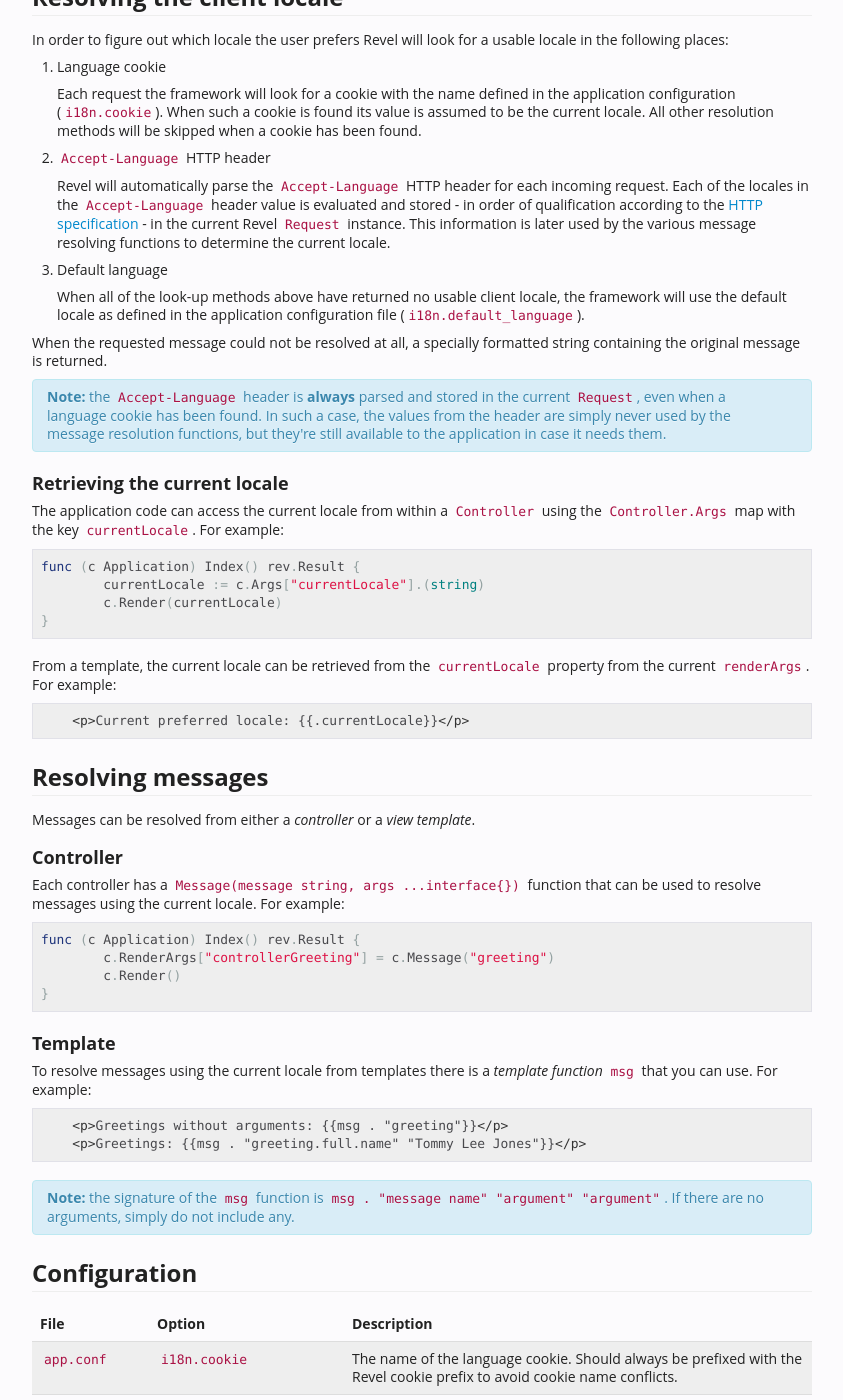
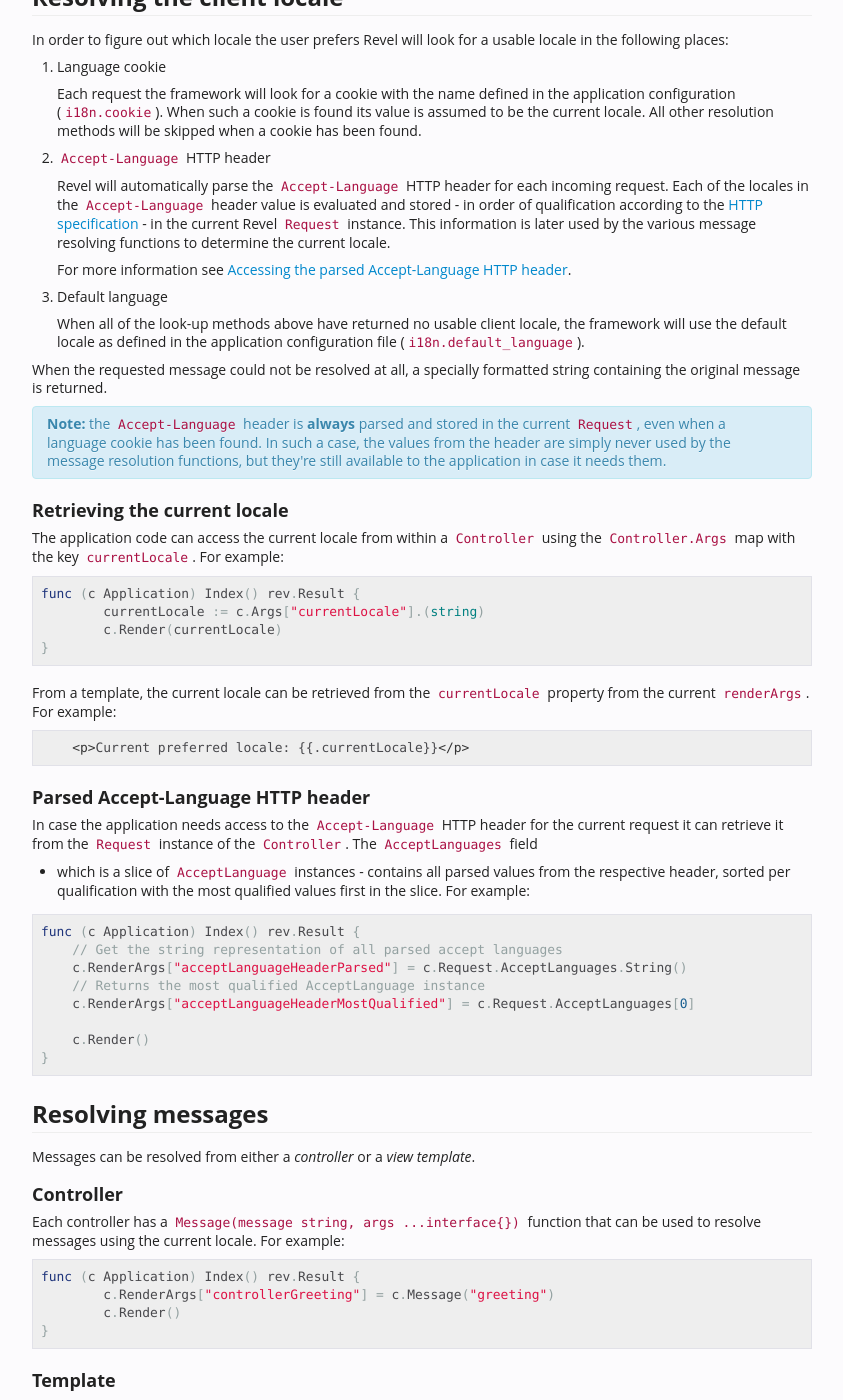
Before and after one commit to revel/revel, a Jekyll site: the page built from manual/i18n-messages.md, in a window 1280 px wide and 1400 px high, scrolled down 2640 px. Shown: the whole window, without its empty margins (298-1141 px from the left). Built offline with Jekyll 4.4.1, drawn with Linux system fonts in a browser that asks for light colours.

Commit message:
Updated i18n manual

```diff
--- a/manual/i18n-messages.md
+++ b/manual/i18n-messages.md
@@ -68,6 +68,7 @@
     greeting.suffix=, welcome to Revel!
 
 ### Sections
+
 A goconfig file is separated into *sections*. The *default section* always exists and contains any messages that are not defined in a specific section. For example:
 
     key=value
@@ -143,6 +144,8 @@
     and stored - in order of qualification according to the [HTTP specification](http://www.w3.org/Protocols/rfc2616/rfc2616-sec14.html#sec14.4) - in the current
     Revel `Request` instance. This information is later used by the various message resolving functions to determine the current locale.
 
+    For more information see [Accessing the parsed Accept-Language HTTP header](parsed_accept_language_http_header).
+
 3. Default language
 
     When all of the look-up methods above have returned no usable client locale, the framework will use the default locale as defined in the application configuration
@@ -167,6 +170,22 @@
 
 <pre class="prettyprint lang-html">
     &#x3c;p&#x3e;Current preferred locale: &#x7b;&#x7b;.currentLocale&#x7d;&#x7d;&#x3c;/p&#x3e;
+</pre>
+
+### Parsed Accept-Language HTTP header
+
+In case the application needs access to the `Accept-Language` HTTP header for the current request it can retrieve it from the `Request` instance of the `Controller`. The `AcceptLanguages` field
+- which is a slice of `AcceptLanguage` instances - contains all parsed values from the respective header, sorted per qualification with the most qualified values first in the slice. For example:
+
+<pre class="prettyprint lang-go">
+func (c Application) Index() rev.Result {
+    // Get the string representation of all parsed accept languages
+    c.RenderArgs["acceptLanguageHeaderParsed"] = c.Request.AcceptLanguages.String()
+    // Returns the most qualified AcceptLanguage instance
+    c.RenderArgs["acceptLanguageHeaderMostQualified"] = c.Request.AcceptLanguages[0]
+
+    c.Render()
+}
 </pre>
 
 ## Resolving messages
```
